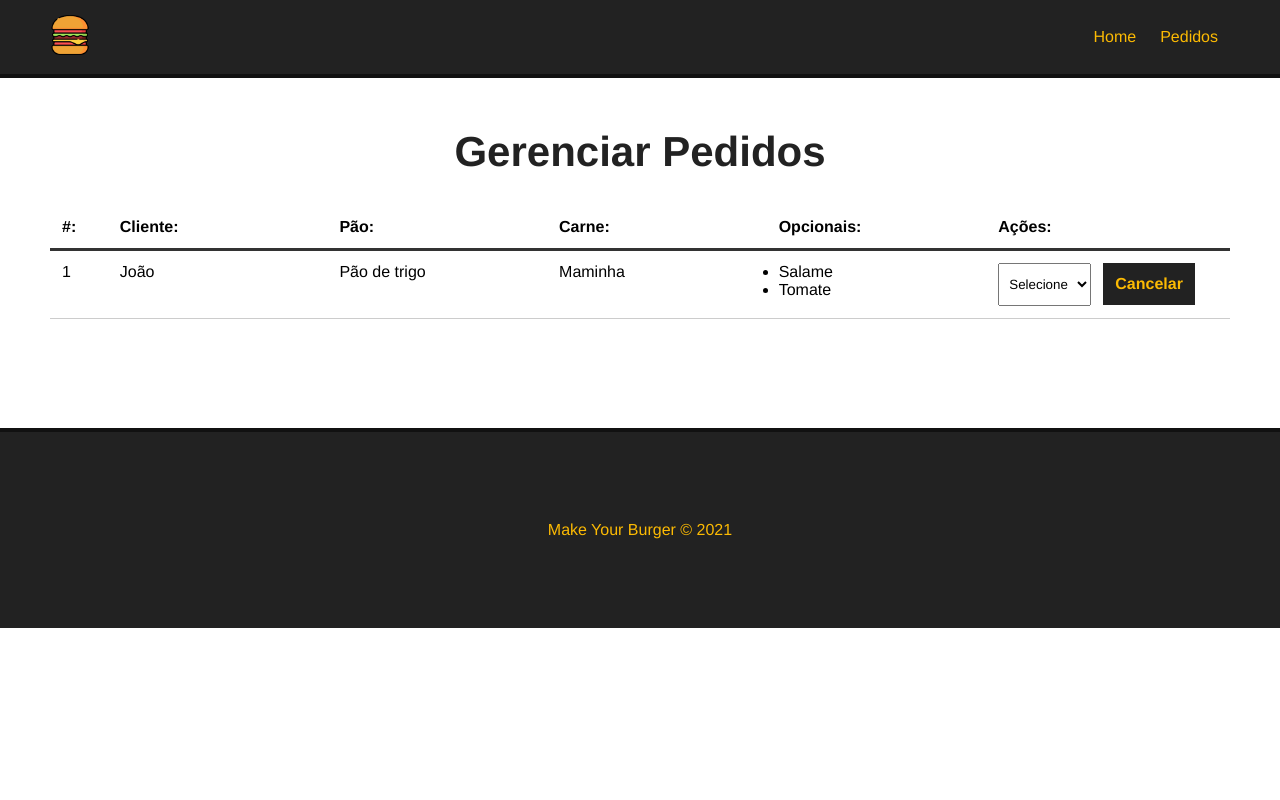
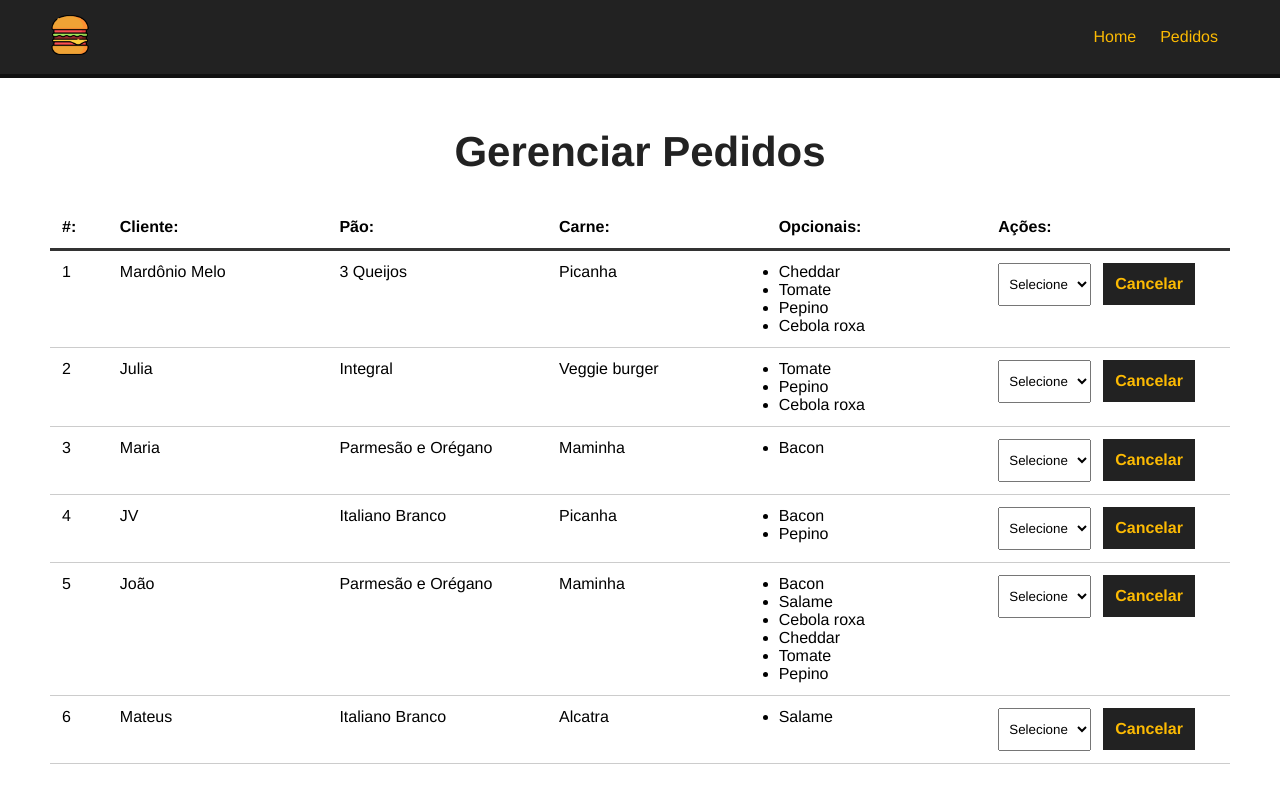
Before and after one commit to MardonioMelo/make_your_burger, a Vue app: page /pedidos in a window 1280 px wide. Shown: the top 800 px of the page. Built offline with nearby package versions, Linux system fonts and the light colour scheme; data requests are answered from the project's data file.

Commit message:
Resgatando pedidos do banco

```diff
--- a/db/db.json
+++ b/db/db.json
@@ -142,6 +142,16 @@
       ],
       "status": "Solicitado",
       "id": 5
+    },
+    {
+      "nome": "Mateus",
+      "carne": "Alcatra",
+      "pao": "Italiano Branco",
+      "opcionais": [
+        "Salame"
+      ],
+      "status": "Solicitado",
+      "id": 6
     }
   ]
 }
--- a/src/components/Dashboard.vue
+++ b/src/components/Dashboard.vue
@@ -11,15 +11,16 @@
       </div>
     </div>
     <div id="burger-table-rows">
-      <div class="burger-table-row">
-        <div class="order-number">1</div>
-        <div>João</div>
-        <div>Pão de trigo</div>
-        <div>Maminha</div>
+      <div class="burger-table-row" v-for="burger in burgers" :key="burger.id">
+        <div class="order-number">{{ burger.id }}</div>
+        <div>{{ burger.nome }}</div>
+        <div>{{ burger.pao }}</div>
+        <div>{{ burger.carne }}</div>
         <div>
           <ul>
-            <li>Salame</li>
-            <li>Tomate</li>
+            <li v-for="(opcional, index) in burger.opcionais" :key="index">
+              {{opcional}}
+            </li>
           </ul>
         </div>
         <div>
@@ -36,6 +37,27 @@
 <script>
 export default {
   name: "Dashboard",
+  data() {
+    return {
+      burgers: null,
+      burger_id: null,
+      status: [],
+    };
+  },
+  methods: {
+    async getPedidos() {
+      const req = await fetch("http://localhost:3000/burgers");
+      const data = await req.json();
+      this.burgers = data;
+
+      console.log(data);
+
+      // resgatar os status
+    },
+  },
+  mounted() {
+    this.getPedidos();
+  },
 };
 </script>
 
@@ -81,14 +103,14 @@
 
 .delete-btn {
   background-color: #222;
-    color: #FCBA03;
+  color: #fcba03;
   font-weight: bold;
   border: 2px solid #222;
   padding: 10px;
   font-size: 16px;
   margin: 0 auto;
   cursor: pointer;
-    transition: .5s;
+  transition: 0.5s;
 }
 
 .delete-btn:hover {
```
Lines whose indentation alone changed are shown as unchanged.
